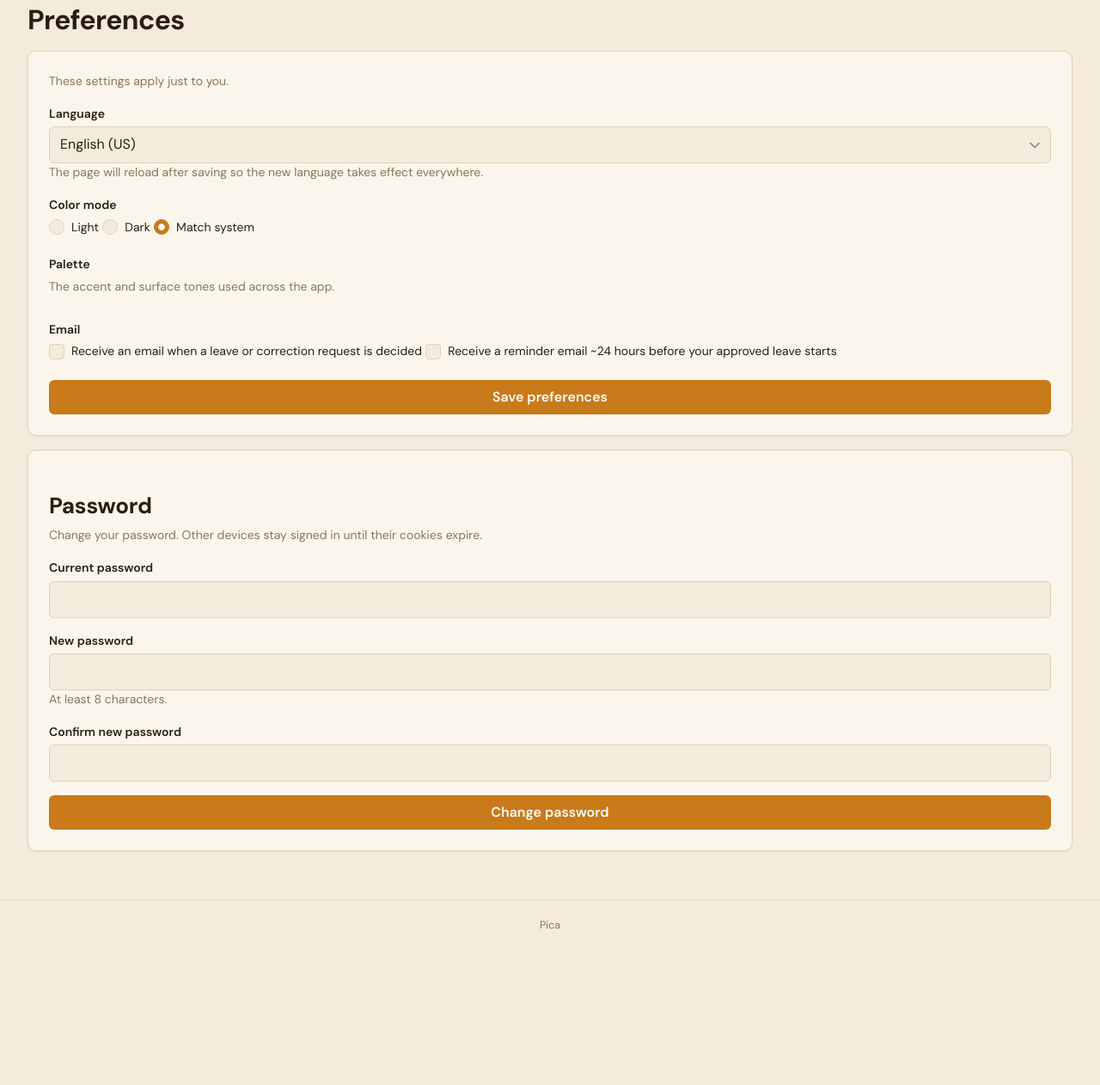
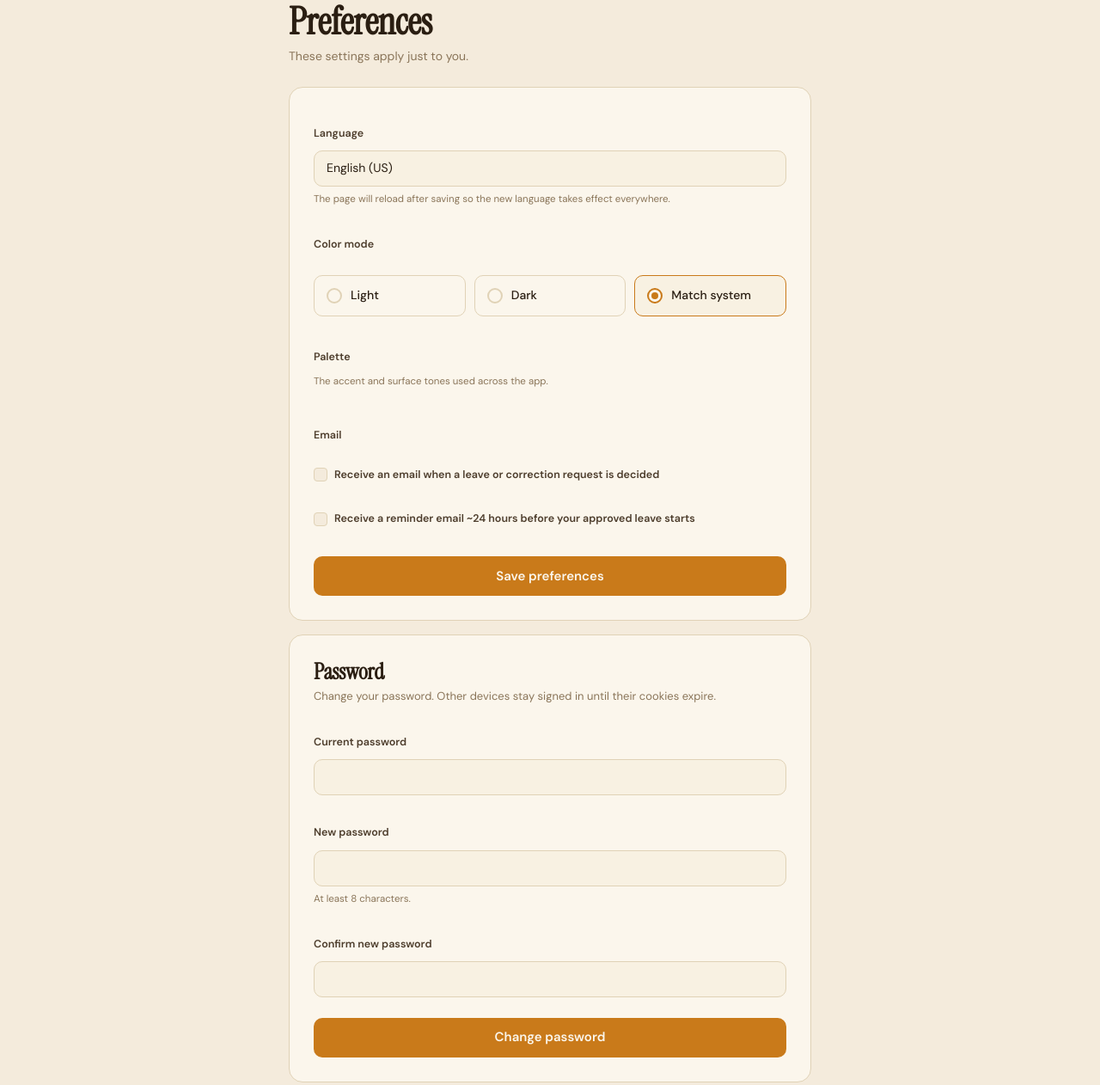
Before and after one commit to sL1Per/Pica, a website with bundled scripts: page public/preferences.html in a window 1280 px wide. Shown: the part 29-1291 px from the top of the page at 86% size. Before the commit the page ends 1144 px from the top, so only its background shows below. Built offline with nearby package versions, Linux system fonts and the light colour scheme; no server answers.

Commit message:
M15 Plan 8: preferences.html two-card structure

```diff
--- a/public/preferences.html
+++ b/public/preferences.html
@@ -29,81 +29,82 @@
   <link rel="stylesheet" href="/preferences.css">
 </head>
 <body>
-  <main class="container container--wide">
-    <header class="page-header">
-      <div>
+  <main class="container">
+    <div class="prefs-head">
       <h1 id="page-title">Preferences</h1>
+      <p class="subtle" id="page-subtitle">These settings apply just to you.</p>
     </div>
-    </header>
 
     <div id="message" class="message"></div>
 
-    <!-- Must-change banner (shown when mustChangePassword=true) -->
     <section id="must-change-banner" class="card card--warning" hidden>
       <h2 data-i18n="prefs.mustChangeTitle">Change your password</h2>
       <p data-i18n="prefs.mustChangeBody">Your password was reset by an administrator. Please choose a new one before continuing to use Pica.</p>
     </section>
 
-    <section id="account" class="card">
-      <p class="subtle" id="page-subtitle">These settings apply just to you.</p>
-
+    <!-- Card 1: General preferences -->
     <form id="prefs-form" autocomplete="off">
+      <div class="prefs-card">
+        <div class="prefs-field">
           <label for="locale" id="label-language">Language</label>
           <select id="locale" name="locale">
             <option value="en-US">English (US)</option>
             <option value="pt-PT">Português (PT)</option>
           </select>
-        <p class="subtle" id="hint-language">The page will reload after saving so the new language takes effect everywhere.</p>
-
-        <label id="label-colormode">Color mode</label>
-        <div class="radio-row">
-          <label class="radio"><input type="radio" name="colorMode" value="light"> <span id="label-light">Light</span></label>
-          <label class="radio"><input type="radio" name="colorMode" value="dark"> <span id="label-dark">Dark</span></label>
-          <label class="radio"><input type="radio" name="colorMode" value="system" checked> <span id="label-system">Follow system</span></label>
+          <span class="helper" id="hint-language">The page will reload after saving so the new language takes effect everywhere.</span>
         </div>
 
+        <div class="prefs-field">
+          <label id="label-colormode">Color mode</label>
+          <div class="mode-row">
+            <label class="mode-card"><input type="radio" name="colorMode" value="light"><span class="mode-dot"></span><span class="mode-label" id="label-light">Light</span></label>
+            <label class="mode-card"><input type="radio" name="colorMode" value="dark"><span class="mode-dot"></span><span class="mode-label" id="label-dark">Dark</span></label>
+            <label class="mode-card"><input type="radio" name="colorMode" value="system" checked><span class="mode-dot"></span><span class="mode-label" id="label-system">Match system</span></label>
+          </div>
+        </div>
+
+        <div class="prefs-field">
           <label id="label-palette">Palette</label>
-        <p class="subtle" id="hint-palette">The accent and surface tones used across the app.</p>
-        <!-- Cards built by preferences.js; each shows a 4-chip preview
-             (bg · primary · success · alert) for the currently-selected
-             color mode. Chip colors are set via CSSOM (no inline styles). -->
+          <span class="helper" id="hint-palette">The accent and surface tones used across the app.</span>
           <div id="palette-row" class="palette-row" role="group" aria-labelledby="label-palette"></div>
+        </div>
 
+        <div class="prefs-field">
           <label id="label-email-section">Email</label>
-        <label class="checkbox">
-          <input type="checkbox" id="email-notifications">
-          <span id="label-email-notifications">Email notifications</span>
-        </label>
-        <label class="checkbox">
-          <input type="checkbox" id="email-reminders">
-          <span id="label-email-reminders">Email reminders</span>
-        </label>
+          <label class="prefs-check"><input type="checkbox" id="email-notifications"><span id="label-email-notifications">Email notifications</span></label>
+          <label class="prefs-check"><input type="checkbox" id="email-reminders"><span id="label-email-reminders">Email reminders</span></label>
+        </div>
 
-        <button type="submit" class="block" id="save-btn">Save preferences</button>
+        <button type="submit" class="prefs-btn" id="save-btn">Save preferences</button>
+      </div>
     </form>
-    </section>
 
-    <!-- Password change (everyone, self-service) -->
-    <section id="password-card" class="card">
+    <!-- Card 2: Password -->
+    <form id="password-form" autocomplete="off">
+      <div class="prefs-card">
         <h2 data-i18n="prefs.passwordHeading">Password</h2>
-      <p class="subtle" data-i18n="prefs.passwordHelp">Change your password. Other devices stay signed in until their cookies expire.</p>
+        <p class="card-sub" data-i18n="prefs.passwordHelp">Change your password. Other devices stay signed in until their cookies expire.</p>
 
         <div id="password-message" class="message"></div>
 
-      <form id="password-form" autocomplete="off">
+        <div class="prefs-field">
           <label for="current-password" data-i18n="prefs.currentPassword">Current password</label>
           <input type="password" id="current-password" name="currentPassword" autocomplete="current-password" required>
-
+        </div>
+        <div class="prefs-field">
           <label for="new-password" data-i18n="prefs.newPassword">New password</label>
           <input type="password" id="new-password" name="newPassword" autocomplete="new-password" minlength="8" required>
-        <p class="subtle" data-i18n="prefs.newPasswordHint">At least 8 characters.</p>
-
+          <span class="helper" data-i18n="prefs.newPasswordHint">At least 8 characters.</span>
+        </div>
+        <div class="prefs-field">
           <label for="confirm-password" data-i18n="prefs.confirmPassword">Confirm new password</label>
           <input type="password" id="confirm-password" name="confirmPassword" autocomplete="new-password" minlength="8" required>
+          <span class="prefs-mismatch" id="pw-mismatch" hidden data-i18n="prefs.passwordsDoNotMatch">Passwords don't match.</span>
+        </div>
 
-        <button type="submit" class="block" id="change-password-btn" data-i18n="prefs.changePasswordButton">Change password</button>
+        <button type="submit" class="prefs-btn" id="change-password-btn" data-i18n="prefs.changePasswordButton">Change password</button>
+      </div>
     </form>
-    </section>
   </main>
 
   <script type="module" src="/preferences.js"></script>
```
Lines whose indentation alone changed are shown as unchanged.
